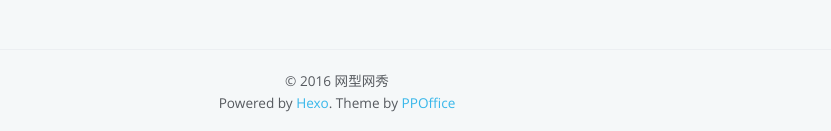
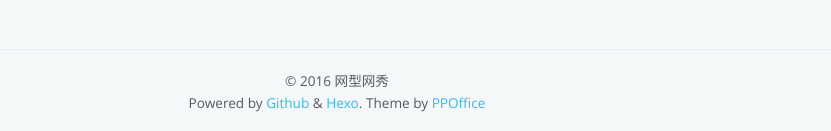
Before and after one commit to wxwx2011/wxwx2011.github.io, a plain HTML site: page 2016/08/17/Markdown/index.html in a window 1280 px wide. Shown: the part 1324-1455 px from the top of the page, without its empty margins (303-1134 px from the left). Drawn offline with Linux system fonts and the light colour scheme; a script that the page names is missing.

Commit message:
Site updated: 2016-08-21 17:26:40

```diff
--- a/2016/08/17/Markdown/index.html
+++ b/2016/08/17/Markdown/index.html
@@ -570,7 +570,7 @@
     <div class="outer">
         <div id="footer-info" class="inner">
             &copy; 2016 网型网秀<br>
-            Powered by <a href="http://hexo.io/" target="_blank">Hexo</a>. Theme by <a href="http://github.com/ppoffice">PPOffice</a>
+            Powered by <a href="https://github.com/" target="_blank">Github</a> & <a href="http://hexo.io/" target="_blank">Hexo</a>. Theme by <a href="http://github.com/ppoffice">PPOffice</a>
         </div>
     </div>
 </footer>
```
Also changed, not shown: 2016/08/17/hello-world/index.html (+1 -1 lines), 2016/08/18/My-New-Post/index.html (+1 -1 lines), 2016/08/20/test/index.html (+1 -1 lines), about/index.html (+1 -1 lines), archives/2016/08/index.html (+1 -1 lines), archives/2016/index.html (+1 -1 lines), archives/index.html (+1 -1 lines), categories/Hexo/index.html (+1 -1 lines), categories/index.html (+1 -1 lines), index.html (+1 -1 lines), tags/Hexo/index.html (+1 -1 lines), tags/Markdown/index.html (+1 -1 lines), tags/index.html (+1 -1 lines).
